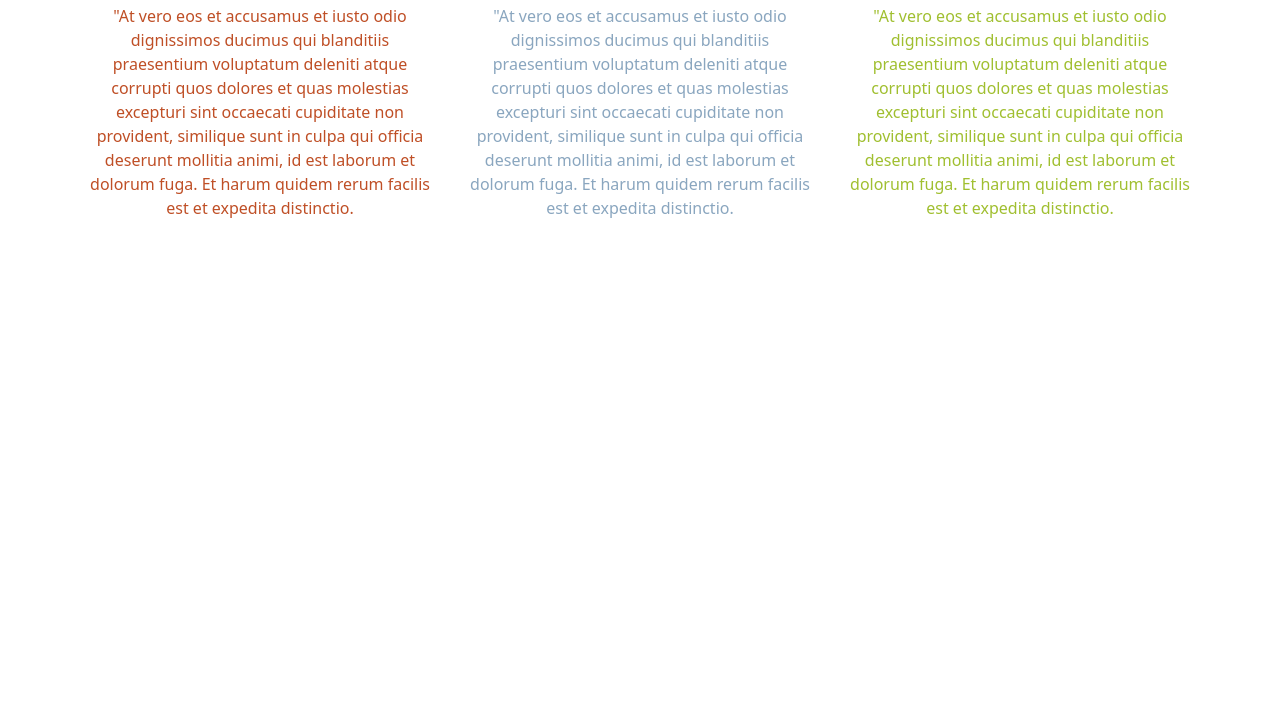
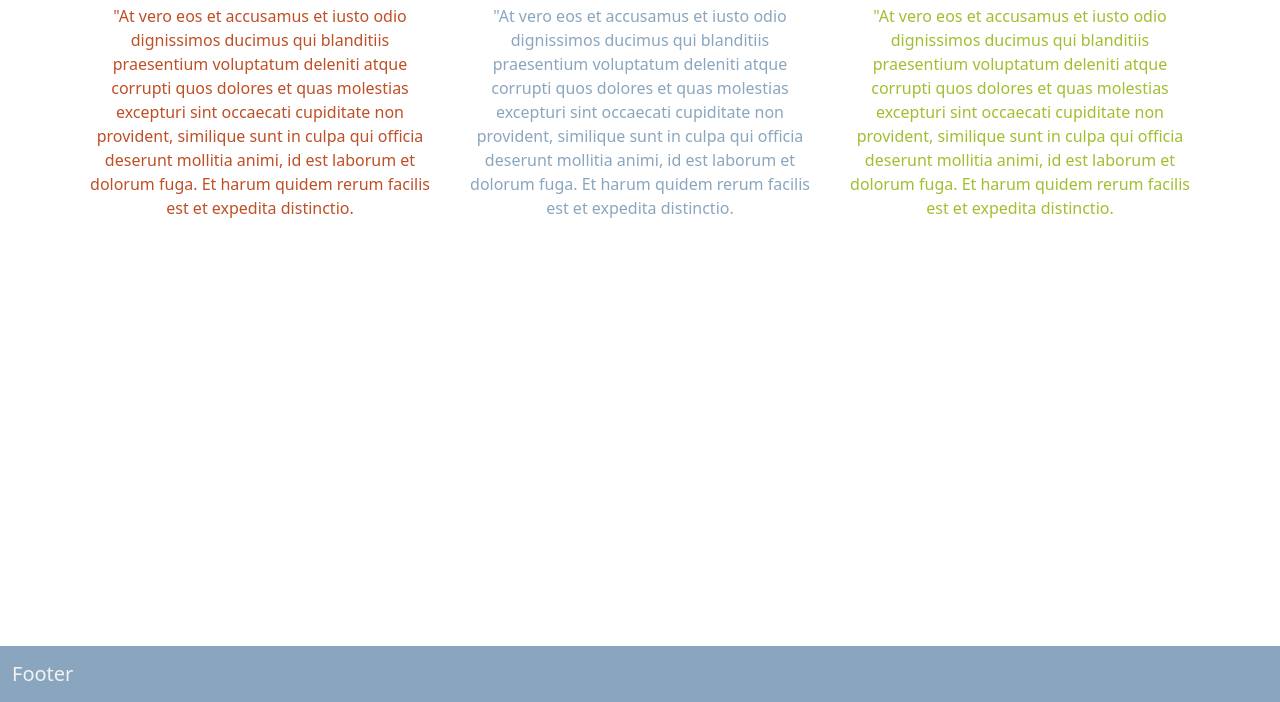
Before and after one commit to EvMad/bootstrap-sass-sandbox, a website: page index.html in a window 1280 px wide. Shown: the part 98-800 px from the top of the page. Drawn offline with Linux system fonts and the light colour scheme.

Commit message:
added footer

```diff
--- a/index.html
+++ b/index.html
@@ -57,6 +57,14 @@
     </div>
     <!--container end-->
 
+    <!--footer begin-->
+    <nav class="navbar fixed-bottom bg-primary">
+        <div class="container-fluid">
+          <a class="navbar-brand text-light" href="#">Footer</a>
+        </div>
+      </nav>
+      <!--footer end-->
+
   </body>
 
 </html>
```
